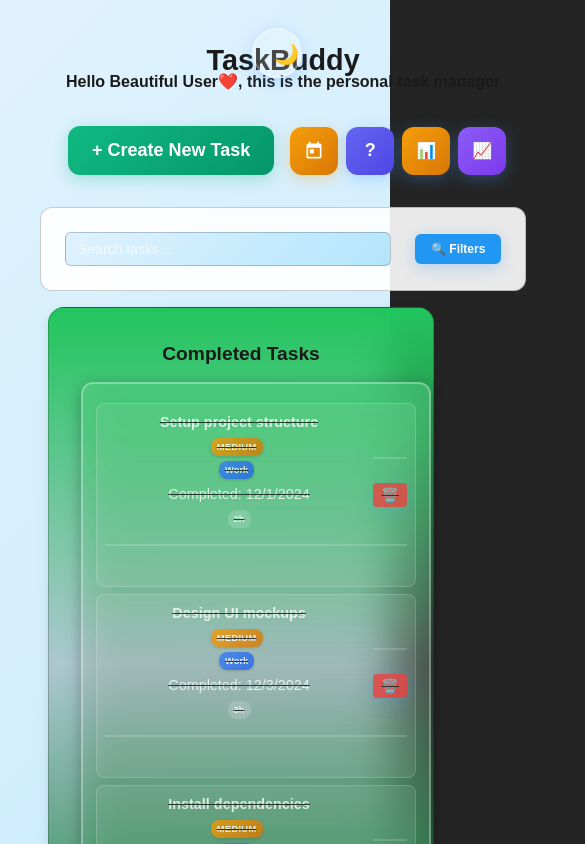
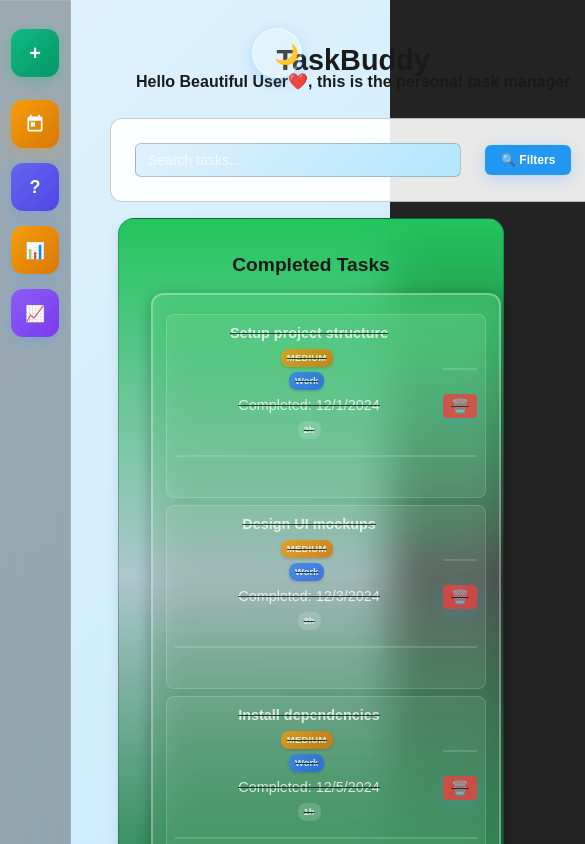
Before and after one commit to Llego-250/Task-Buddy, a Vue app: page / in a window 390 px wide. Shown: the top 844 px of the page, 585 px wide, since content can reach past the window. Built offline with nearby package versions, Linux system fonts and the light colour scheme.

Commit message:
Converting horizontal navigation to vertical left sidebar with fixed positioning

```diff
--- a/src/App.vue
+++ b/src/App.vue
@@ -5,7 +5,7 @@
     <h2 class="subtitle">Hello Beautiful User❤️, this is the personal task manager</h2>
 
     <div class="input-section">
-      <button @click="showTaskForm" class="create-task-btn">+ Create New Task</button>
+      <button @click="showTaskForm" class="create-task-btn">+</button>
       <button @click="showCalendar" class="calendar-btn">
         <svg width="20" height="20" viewBox="0 0 24 24" fill="currentColor">
           <path d="M19 3h-1V1h-2v2H8V1H6v2H5c-1.11 0-1.99.9-1.99 2L3 19c0 1.1.89 2 2 2h14c1.1 0 2-.9 2-2V5c0-1.1-.9-2-2-2zm0 16H5V8h14v11zM7 10h5v5H7z"/>
@@ -901,15 +901,30 @@ body {
   background: var(--bg-primary);
   min-width: 320px;
   min-height: 100vh;
-  padding: 0.5rem;
-  display: flex;
-  flex-direction: column;
+  padding: 0;
+  display: flex;
   color: var(--text-primary);
   overflow-x: hidden;
 }
 
 /* Mobile Responsive */
 @media (max-width: 768px) {
+  .input-section {
+    width: 100%;
+    height: 60px;
+    flex-direction: row;
+    padding: 0 10px;
+    top: auto;
+    bottom: 0;
+    border-right: none;
+    border-top: 1px solid rgba(255, 255, 255, 0.1);
+  }
+
+  .main-container {
+    margin-left: 0;
+    margin-bottom: 60px;
+  }
+
   body {
     padding: 0.5rem;
   }
@@ -948,6 +963,8 @@ body {
 
 .main-container {
   transition: filter 0.3s ease;
+  flex: 1;
+  margin-left: 70px;
 }
 
 .main-container.blurred {
@@ -981,11 +998,20 @@ body {
   }
 }
 .input-section {
-  margin-bottom: 1rem;
-  display: flex;
+  position: fixed;
+  left: 0;
+  top: 0;
+  height: 100vh;
+  width: 70px;
+  background: rgba(0, 0, 0, 0.3);
+  backdrop-filter: blur(10px);
+  display: flex;
+  flex-direction: column;
   align-items: center;
-  justify-content: center;
-  gap: 8px;
+  padding: 20px 0;
+  gap: 15px;
+  z-index: 100;
+  border-right: 1px solid rgba(255, 255, 255, 0.1);
 }
 .card-container {
   flex: 1;
@@ -1204,7 +1230,7 @@ button:active {
   justify-content: center;
   font-size: 1.2em;
   margin: 0;
-  padding: 12px;
+  padding: 0;
   background: linear-gradient(135deg, #f59e0b, #d97706);
   box-shadow: 0 4px 15px rgba(245, 158, 11, 0.3);
   border-radius: 12px;
@@ -1347,8 +1373,14 @@ button:active {
 .create-task-btn {
   background: linear-gradient(135deg, #10b981, #059669);
   box-shadow: 0 4px 15px rgba(16, 185, 129, 0.3);
-  font-size: 18px;
-  padding: 14px 24px;
+  font-size: 20px;
+  padding: 0;
+  width: 48px;
+  height: 48px;
+  display: flex;
+  align-items: center;
+  justify-content: center;
+  border-radius: 12px;
 }
 
 .create-task-btn:hover {
```
